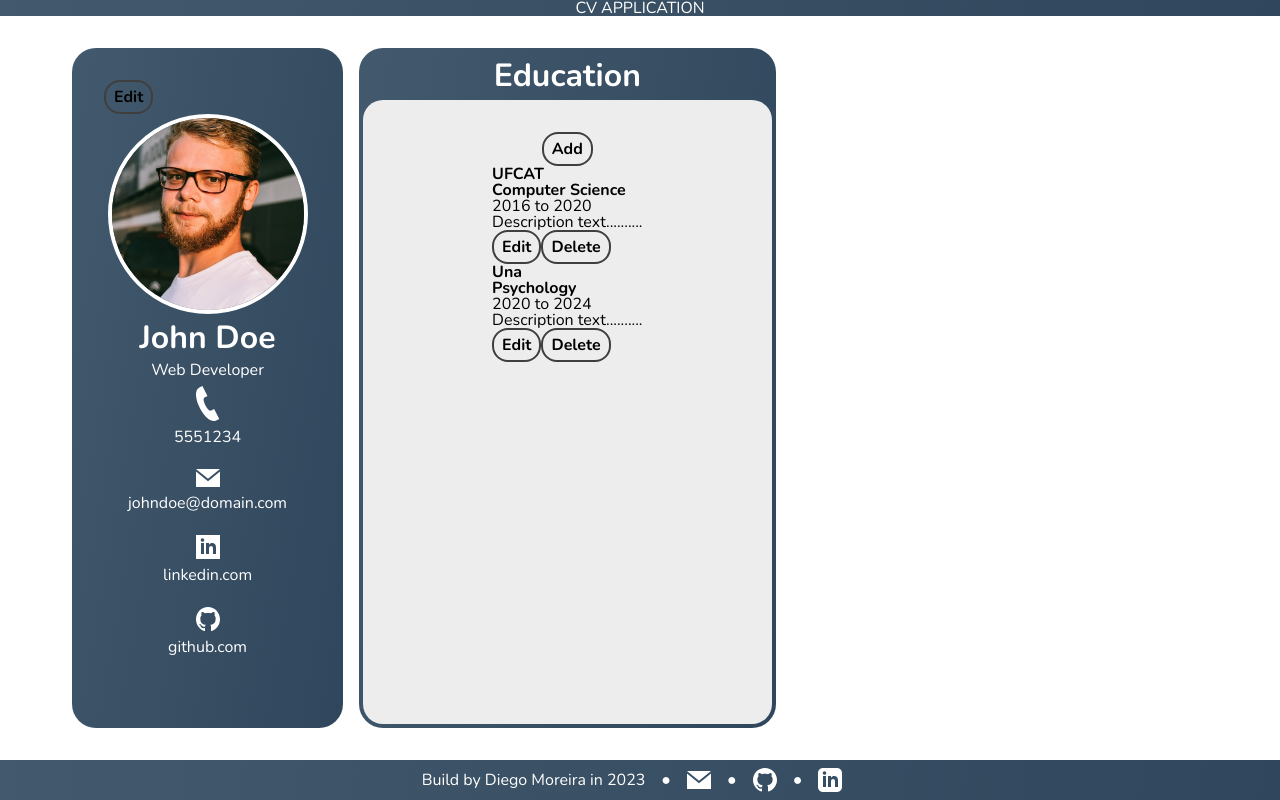
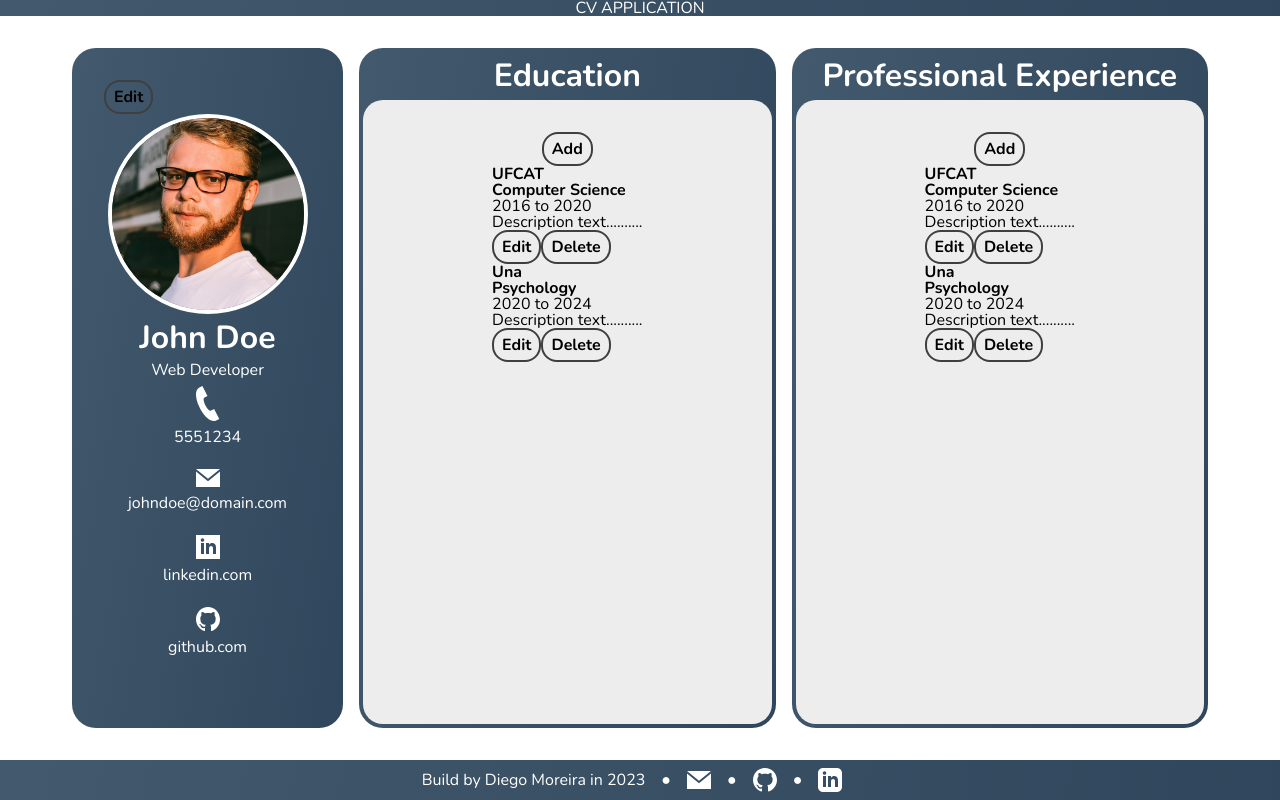
Before and after one commit to Diego-Moreira8/odin-cv-project, a React (Create React App) app: page / in a window 1280 px wide. Built offline with nearby package versions, Linux system fonts and the light colour scheme.

Commit message:
Refactor on experience section to be more reusable

```diff
--- a/src/App.jsx
+++ b/src/App.jsx
@@ -2,7 +2,7 @@ import React, { Component } from "react";
 import "./styles/App.css";
 import Header from "./components/Header";
 import ProfileSection from "./components/ProfileSection";
-import EducationSection from "./components/EducationSection";
+import ExperienceSection from "./components/ExperienceSection";
 import MyFooter from "./components/MyFooter";
 
 export default class App extends Component {
@@ -16,7 +16,8 @@ export default class App extends Component {
         <Header />
         <main>
           <ProfileSection />
-          <EducationSection />
+          <ExperienceSection experienceType="Education" />
+          <ExperienceSection experienceType="Professional Experience" />
         </main>
         <MyFooter />
       </div>
--- a/src/components/EducationSection.jsx
+++ /dev/null
@@ -1,64 +0,0 @@
-import React, { Component } from "react";
-import ExperienceSection from "./ExperienceSection";
-import { v4 as uuid } from "uuid";
-
-class EducationSection extends Component {
-  constructor() {
-    super();
-    this.state = {
-      educationList: [
-        {
-          id: uuid(),
-          location: "UFCAT",
-          area: "Computer Science",
-          yearFrom: 2016,
-          yearTo: 2020,
-          description: "Description text..........",
-        },
-        {
-          id: uuid(),
-          location: "Una",
-          area: "Psychology",
-          yearFrom: 2020,
-          yearTo: 2024,
-          description: "Description text..........",
-        },
-      ],
-    };
-
-    this.deleteExpItem = this.deleteExpItem.bind(this);
-    this.updateItem = this.updateItem.bind(this);
-  }
-
-  updateItem(newItem) {
-    const educationListCopy = [...this.state.educationList];
-    const indexToUpdate = educationListCopy.findIndex(
-      (item) => item.id === newItem.id
-    );
-    educationListCopy[indexToUpdate] = { ...newItem };
-    this.setState((prevState) => ({
-      ...prevState,
-      educationList: [...educationListCopy],
-    }));
-  }
-
-  deleteExpItem(id) {
-    this.setState((prevState) => ({
-      ...prevState,
-      educationList: prevState.educationList.filter((item) => item.id !== id),
-    }));
-  }
-
-  render() {
-    return (
-      <ExperienceSection
-        expType="Education"
-        expList={this.state.educationList}
-        updateItem={this.updateItem}
-        deleteExpItem={this.deleteExpItem}
-      />
-    );
-  }
-}
-
-export default EducationSection;
--- a/src/components/ExperienceItem.jsx
+++ b/src/components/ExperienceItem.jsx
@@ -20,15 +20,17 @@ class ExperienceItem extends Component {
   }
 
   render() {
+    const { experienceInfo, updateExperience, deleteExperience } = this.props;
     return this.state.isEdting ? (
       <ExperienceItemForm
-        expInfo={this.props.expInfo}
-        updateItem={this.props.updateItem}
+        experienceInfo={experienceInfo}
+        updateExperience={updateExperience}
         toggleEditing={this.toggleEditing}
       />
     ) : (
       <ExperienceItemDisplay
-        expInfo={this.props}
+        experienceInfo={experienceInfo}
+        deleteExperience={deleteExperience}
         toggleEditing={this.toggleEditing}
       />
     );
--- a/src/components/ExperienceItemDisplay.jsx
+++ b/src/components/ExperienceItemDisplay.jsx
@@ -6,8 +6,9 @@ class ExperienceItemDisplay extends Component {
   }
 
   render() {
-    const { expInfo, deleteExpItem } = this.props.expInfo;
-    const { id, location, area, yearFrom, yearTo, description } = expInfo;
+    const { experienceInfo, deleteExperience } = this.props;
+    const { id, location, area, yearFrom, yearTo, description } =
+      experienceInfo;
     return (
       <>
         <h3 className="exp-location">{location}</h3>
@@ -24,7 +25,7 @@ class ExperienceItemDisplay extends Component {
         <button
           type="button"
           title="Double click to delete"
-          onDoubleClick={() => deleteExpItem(id)}
+          onDoubleClick={() => deleteExperience(id)}
         >
           Delete
         </button>
--- a/src/components/ExperienceItemForm.jsx
+++ b/src/components/ExperienceItemForm.jsx
@@ -4,7 +4,7 @@ class ExperienceItemForm extends Component {
   constructor(props) {
     super(props);
     this.state = {
-      expInfoCopy: { ...this.props.expInfo },
+      expInfoCopy: { ...this.props.experienceInfo },
     };
 
     this.handleSubmit = this.handleSubmit.bind(this);
@@ -13,7 +13,7 @@ class ExperienceItemForm extends Component {
 
   handleSubmit(e) {
     e.preventDefault();
-    this.props.updateItem(this.state.expInfoCopy);
+    this.props.updateExperience(this.state.expInfoCopy);
     this.props.toggleEditing();
   }
 
@@ -84,7 +84,9 @@ class ExperienceItemForm extends Component {
             onChange={this.handleChanges}
           />
         </div>
-        <button type="button">Cancel</button>
+        <button type="button" onClick={this.props.toggleEditing}>
+          Cancel
+        </button>
         <button type="submit">Save</button>
       </form>
     );
--- a/src/components/ExperienceSection.jsx
+++ b/src/components/ExperienceSection.jsx
@@ -1,28 +1,84 @@
 import React, { Component } from "react";
+import { v4 as uuid } from "uuid";
 import ExperienceItem from "./ExperienceItem";
 import "../styles/ExperienceSection.css";
 
 export default class ExperienceSection extends Component {
   constructor(props) {
     super(props);
+
+    this.state = {
+      experienceList: [
+        {
+          id: uuid(),
+          location: "UFCAT",
+          area: "Computer Science",
+          yearFrom: 2016,
+          yearTo: 2020,
+          description: "Description text..........",
+        },
+        {
+          id: uuid(),
+          location: "Una",
+          area: "Psychology",
+          yearFrom: 2020,
+          yearTo: 2024,
+          description: "Description text..........",
+        },
+      ],
+    };
+
+    this.addExperience = this.addExperience.bind(this);
+    this.updateExperience = this.updateExperience.bind(this);
+    this.deleteExperience = this.deleteExperience.bind(this);
+  }
+
+  addExperience(newExperience) {
+    // TODO
+    console.log(newExperience);
+  }
+
+  updateExperience(newExperience) {
+    const experienceListCopy = [...this.state.experienceList];
+    const indexToUpdate = experienceListCopy.findIndex(
+      (experience) => experience.id === newExperience.id
+    );
+
+    experienceListCopy[indexToUpdate] = { ...newExperience };
+    this.setState((prevState) => ({
+      ...prevState,
+      experienceList: [...experienceListCopy],
+    }));
+  }
+
+  deleteExperience(id) {
+    this.setState((prevState) => ({
+      ...prevState,
+      experienceList: prevState.experienceList.filter(
+        (experience) => experience.id !== id
+      ),
+    }));
   }
 
   render() {
-    const { expType, expList, updateItem, deleteExpItem } = this.props;
     return (
       <section className="experience-section">
-        <h2 className="experience-section-header">{expType}</h2>
+        <h2 className="experience-section-header">
+          {this.props.experienceType}
+        </h2>
+
         <div className="experience-section-box">
           <button type="button" className="add-experience-button">
             Add
           </button>
+
           <ul className="history-list">
-            {expList.map((item) => (
-              <li key={item.id}>
+            {this.state.experienceList.map((experience) => (
+              <li key={experience.id}>
                 <ExperienceItem
-                  expInfo={item}
-                  updateItem={updateItem}
-                  deleteExpItem={deleteExpItem}
+                  experienceInfo={experience}
+                  updateExperience={this.updateExperience}
+                  deleteExperience={this.deleteExperience}
                 />
               </li>
             ))}
```
